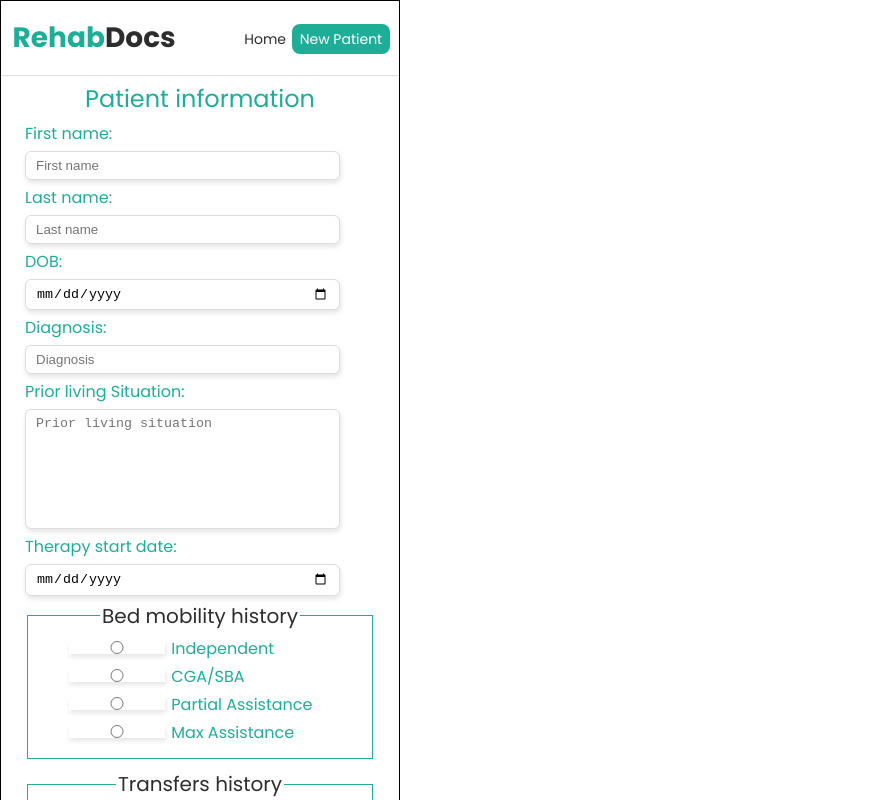
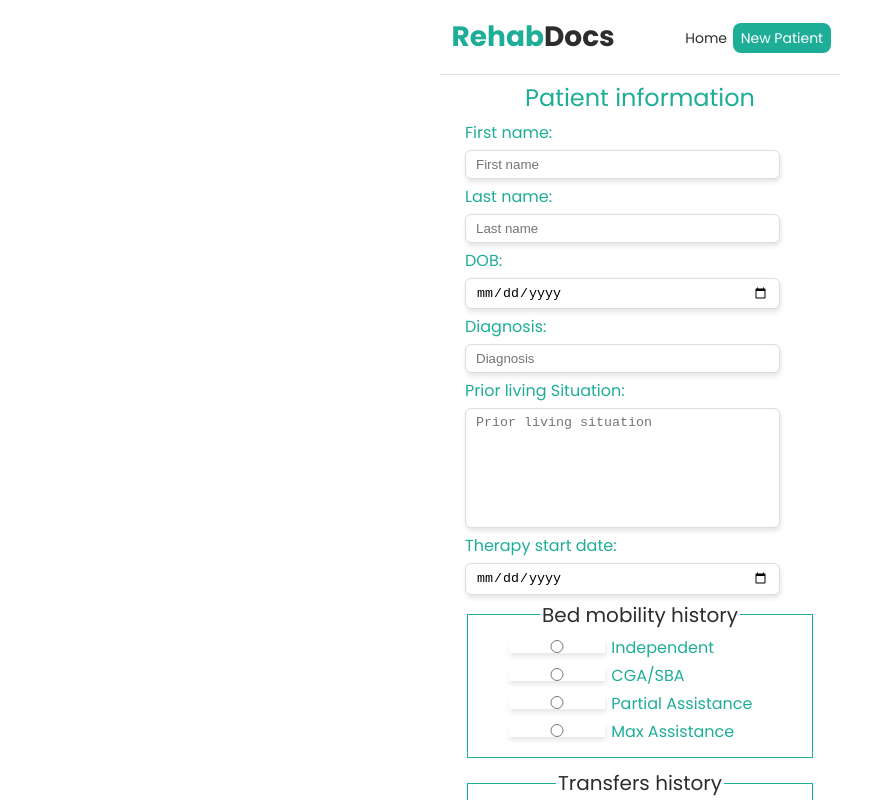
Before and after one commit to diegoram23/rehab-docs, a React (Create React App) app: page /#/newPatient in a window 1280 px wide. Shown: the top 800 px of the page, without its empty margins (0-893 px from the left). Built offline with nearby package versions, Linux system fonts and the light colour scheme.

Commit message:
Removed border around patient list container

```diff
--- a/src/index.css
+++ b/src/index.css
@@ -2,7 +2,9 @@
 
 body {
   max-width: 400px;
-  margin: 0 ;
+  width: 100vw;
+  margin: 0 auto;
+  padding: 0;
   color: #2d2d2d;
   font-family: 'Poppins';
 }
@@ -456,8 +458,8 @@ footer {
   display: flex;
   flex-flow: column nowrap;
   min-height: 100vh;
-  border: 1px solid black;
   margin: 0;
+  padding: 0;
 }
 
 footer h2,
```
